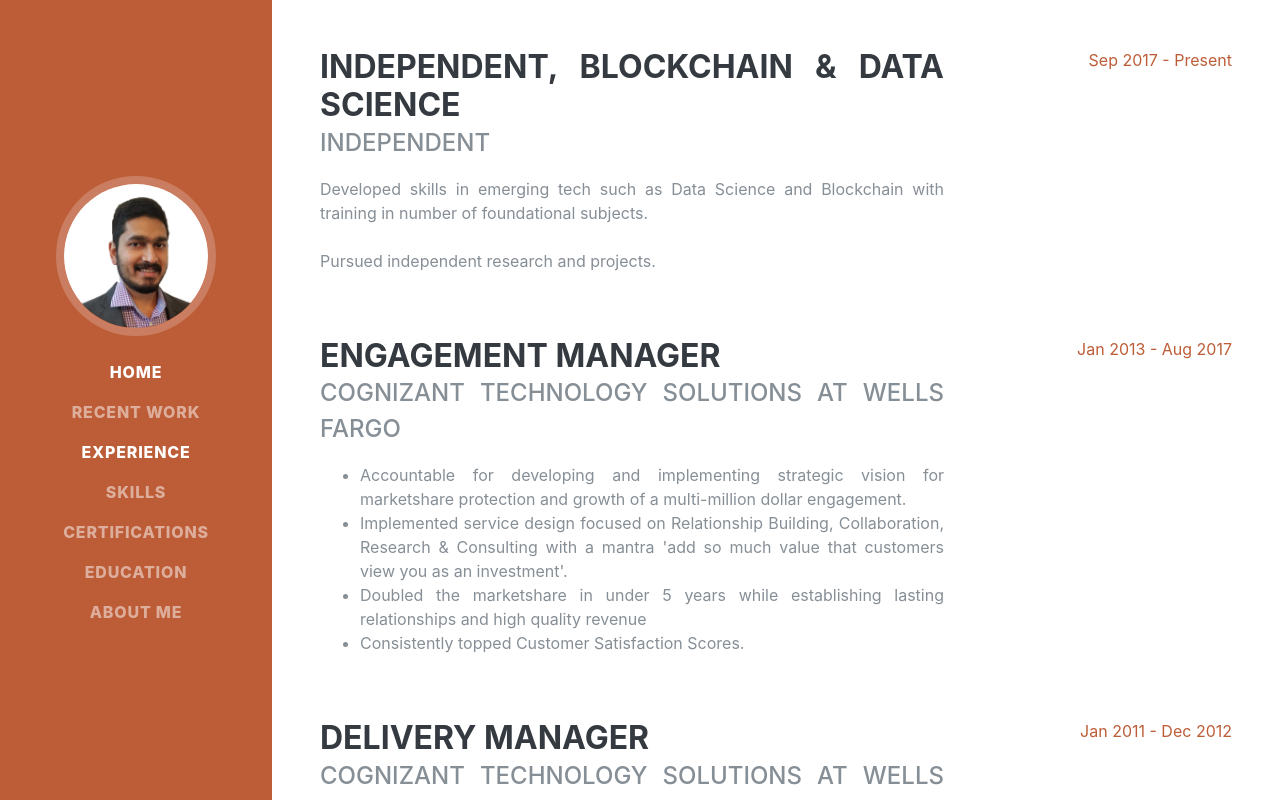
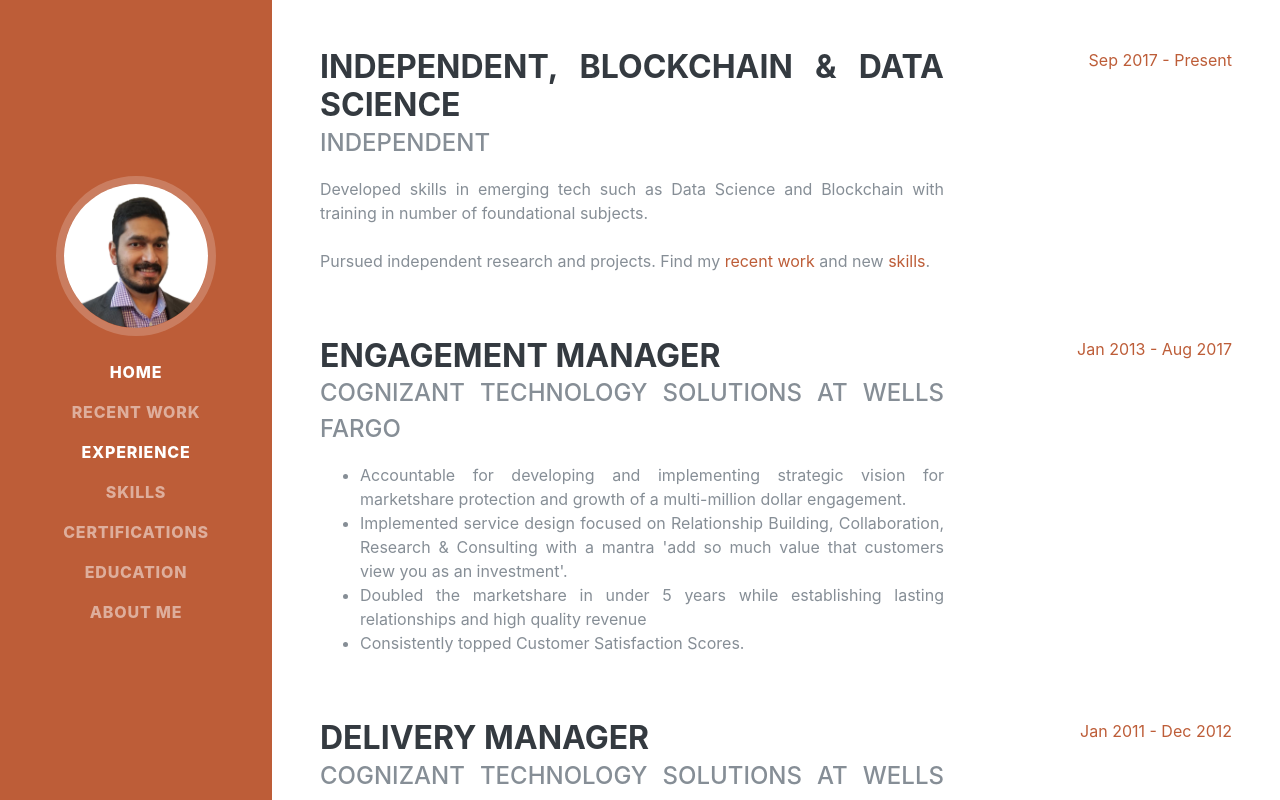
Before and after one commit to KedarJo/profile, a React (Create React App) app: page /Experience in a window 1280 px wide. Shown: the top 800 px of the page. Built offline with nearby package versions, Linux system fonts and the light colour scheme; a web font is replaced by a local one.

Commit message:
Refactor

```diff
--- a/src/components/Experience.js
+++ b/src/components/Experience.js
@@ -10,7 +10,7 @@ function Experience() {
           <div className="resume-content mr-auto">
             <h3 className="mb-0">Independent, Blockchain & Data Science</h3>
             <div className="subheading mb-3">Independent</div>
-            <p>Developed skills in emerging tech such as Data Science and Blockchain with training in number of foundational subjects. <br /><br />Pursued independent research and projects.</p>
+            <p>Developed skills in emerging tech such as Data Science and Blockchain with training in number of foundational subjects. <br /><br />Pursued independent research and projects. Find my <a href={process.env.PUBLIC_URL + '/Portfolio'}>recent work</a> and new <a href={process.env.PUBLIC_URL + '/Skills'}>skills</a>.</p>
           </div>
           <div className="resume-date text-md-right">
             <span className="text-primary">Sep 2017 - Present</span>
```
